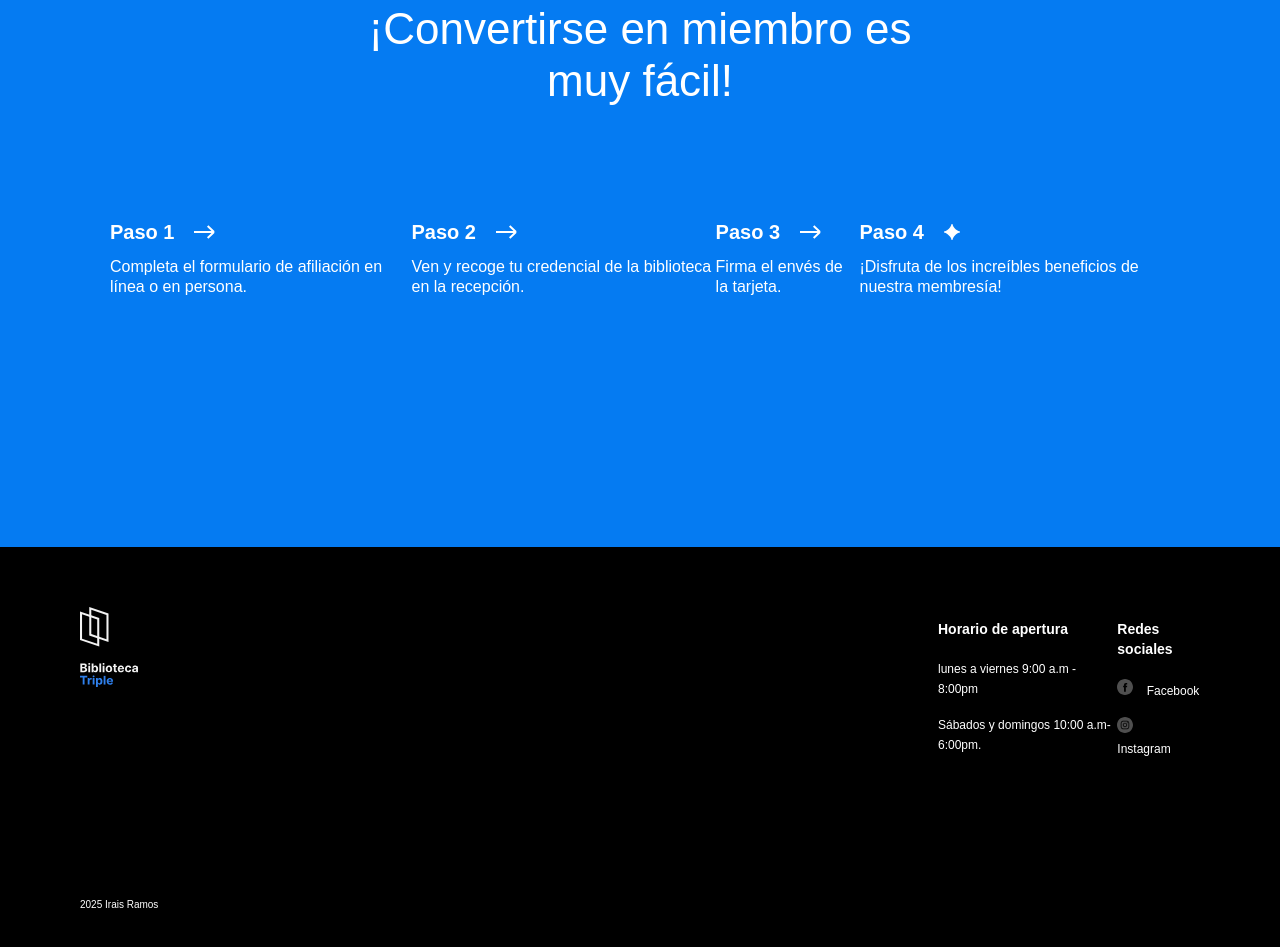
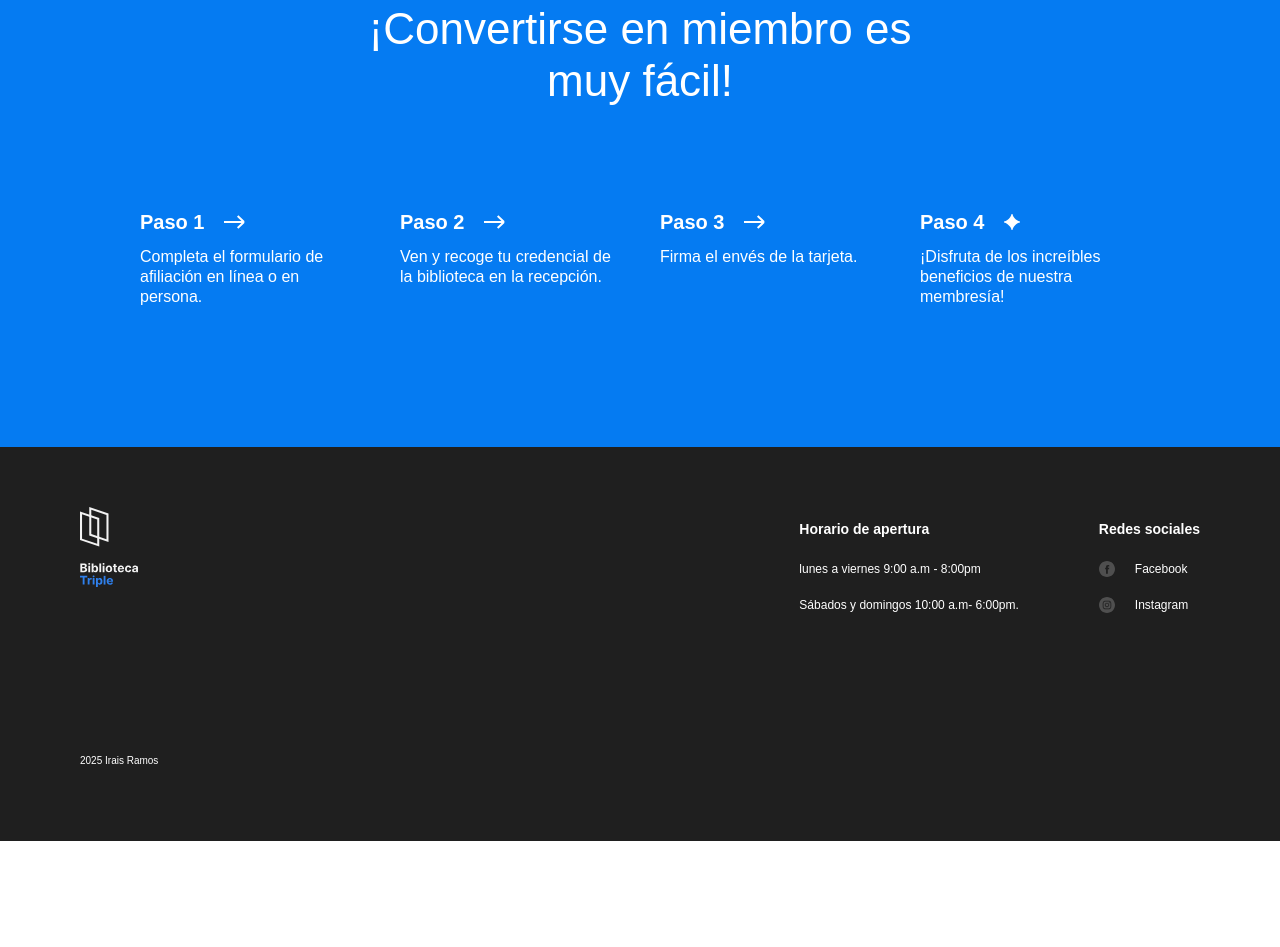
Before and after one commit to irais259/web_project_library_es, a plain HTML site: page index.html in a window 1280 px wide. Shown: the part 3035-3982 px from the top of the page. After the commit the page ends 3876 px from the top, so only its background shows below. Drawn offline with Linux system fonts and the light colour scheme.

Commit message:
corrección 1

```diff
--- a/index.html
+++ b/index.html
@@ -32,7 +32,7 @@
               <a href="#membership" class="nav__link">Conviértete en miembro</a>
             </li>
             <li>
-              <a href="#contactos" class="nav__link">Contactos</a>
+              <a href="#contact" class="nav__link">Contactos</a>
             </li>
           </ul>
         </nav>
@@ -279,7 +279,7 @@
         </section>
       </main>
 
-      <footer id="Contactos" class="footer">
+      <footer class="footer">
         <div class="footer__columns">
           <div class="footer__column">
             <img
@@ -299,7 +299,10 @@
               </li>
             </ul>
           </div>
-          <div class="footer__column footer__column_content_social">
+          <div
+            id="contact"
+            class="footer__column footer__column_content_social"
+          >
             <h2 class="footer__column-heading">Redes sociales</h2>
             <ul class="footer__list">
               <li class="footer__list-item">
--- a/styles/style.css
+++ b/styles/style.css
@@ -310,18 +310,19 @@
 
 .membership__steps {
   display: flex;
-  justify-content: space-around;
-  align-items: center;
+  flex-wrap: wrap;
+  justify-content: center;
+  column-gap: 40px;
   list-style-type: none;
-  padding: 50px;
-  margin: 60px;
+  padding: 0;
+  margin: 100px 0 0;
 }
-s .step {
+
+.step {
   display: flex;
-  flex-direction: row;
+  flex-direction: column;
+  text-align: start;
   flex-basis: 220px;
-  column-gap: 40px;
-  height: 40px;
 }
 
 .step__title {
@@ -345,21 +346,17 @@ s .step {
   box-sizing: border-box;
   min-width: 1100px;
   max-width: 1600px;
-  background-color: black;
+  background-color: #1f1f1f;
   padding: 60px 80px;
   margin: auto;
 }
 
 .footer__columns {
   display: flex;
-  flex-wrap: nowrap;
-  justify-content: space-between;
-  margin: 0 auto;
-  margin-bottom: 100px;
 }
 
 .footer__column_content_hours {
-  column-gap: 80px;
+  margin-left: auto;
   font-family: arial, sans-serif;
   font-size: 12px;
   color: white;
@@ -367,6 +364,7 @@ s .step {
 }
 
 .footer__column_content_social {
+  margin-left: 80px;
   font-family: arial, sans-serif;
   font-size: 12px;
   color: white;
@@ -374,7 +372,6 @@ s .step {
 }
 
 .footer__logo {
-  margin-right: 800px;
   width: 58px;
   height: 80px;
 }
@@ -397,6 +394,9 @@ s .step {
 }
 
 .footer__column-link {
+  display: flex;
+  align-items: center;
+  column-gap: 10px;
   color: white;
   text-decoration: none;
 }
@@ -408,6 +408,7 @@ s .step {
 }
 
 .footer__copyright {
+  margin-top: 100px;
   font-family: arial, sans-serif;
   font-size: 10px;
   color: white;
```
